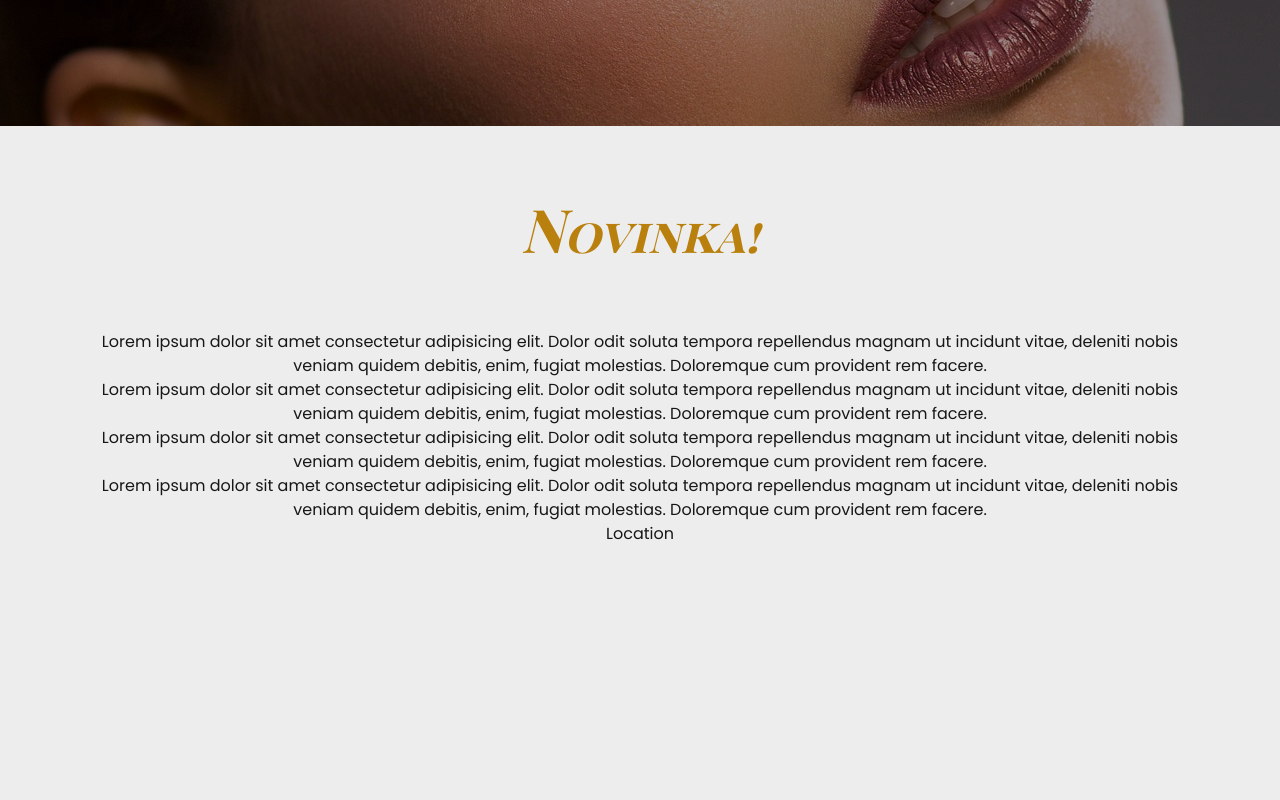
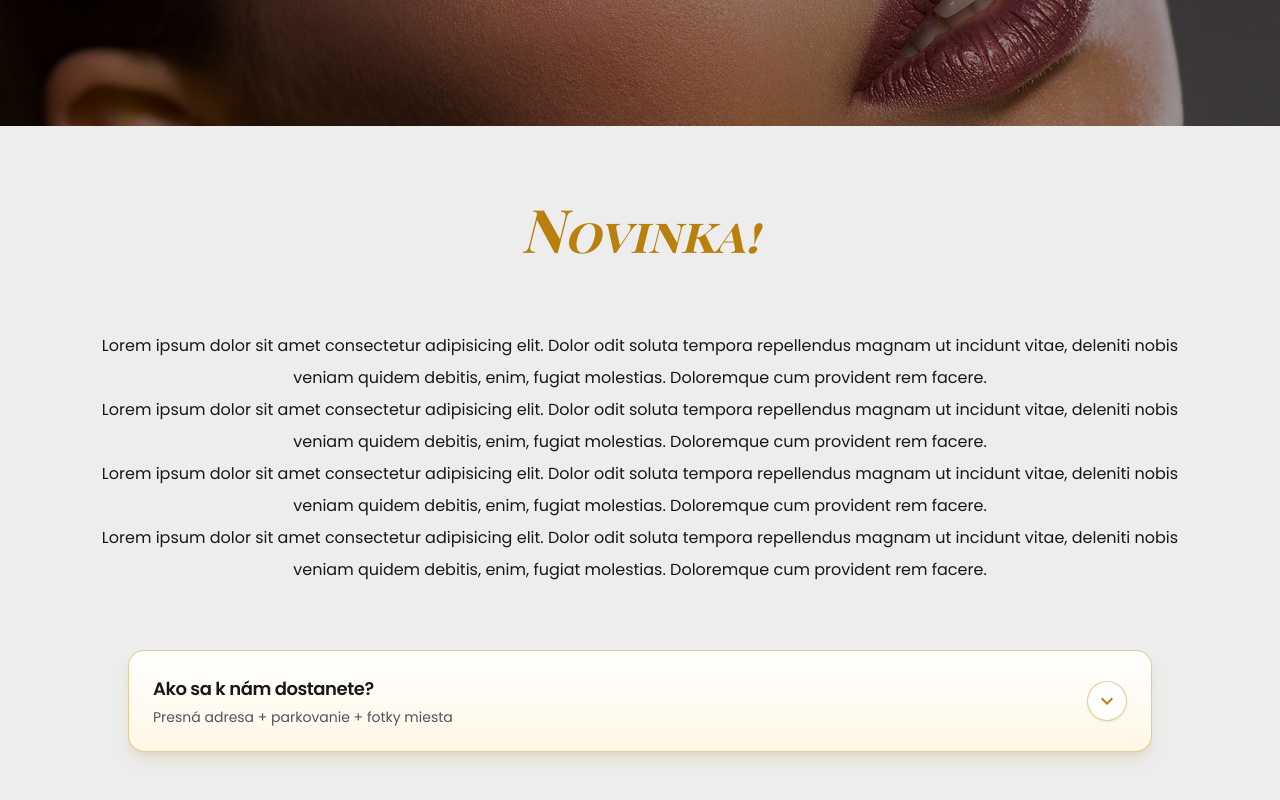
Before and after one commit to jozefkubis/beautyrescue, a Next.js app: page / in a window 1280 px wide. Shown: the part 514-1314 px from the top of the page. Before the commit the page ends 1060 px from the top, so only its background shows below. Built offline with nearby package versions, Linux system fonts and the light colour scheme.

Commit message:
feat: implement location section with interactive details and images

```diff
--- a/app/_components/home/main/location/Location.tsx
+++ b/app/_components/home/main/location/Location.tsx
@@ -1,7 +1,103 @@
+"use client"
+
+import Image from "next/image"
+import { useState } from "react"
+import { MdKeyboardArrowDown } from "react-icons/md"
+
 export default function Location() {
+  const [openBox, setOpenBox] = useState(false)
+
   return (
-    <div className="flex flex-col items-center px-20 2xl:px-44 text-center">
-      Location
-    </div>
+    <section className="flex flex-col items-center px-6 py-16 sm:px-10 2xl:px-44">
+      <div className="w-full max-w-5xl">
+        <div
+          className="
+            rounded-2xl border border-[#b9800d]/40 bg-gradient-to-b from-white to-[#fff7e6]
+            shadow-lg shadow-[#b9800d]/15
+          "
+        >
+          {/* Header */}
+          <button
+            type="button"
+            onClick={() => setOpenBox((v) => !v)}
+            className="group flex w-full items-center justify-between gap-4 p-5 sm:p-6 text-left hover:cursor-pointer"
+            // aria-expanded={openBox}
+          >
+            <div>
+              <h3 className="text-base sm:text-lg font-semibold tracking-tight text-zinc-900">
+                Ako sa k nám dostanete?
+              </h3>
+              <p className="mt-1 text-sm text-zinc-600">
+                Presná adresa + parkovanie + fotky miesta
+              </p>
+            </div>
+
+            <span
+              className="
+                inline-flex h-10 w-10 items-center justify-center rounded-full
+                border border-[#b9800d]/40 bg-white/70
+                shadow-sm shadow-[#b9800d]/10
+                transition-transform duration-300 ease-out
+                group-hover:scale-105
+              "
+            >
+              <MdKeyboardArrowDown
+                className={`text-2xl text-[#b9800d] transition-transform duration-300 ease-out ${
+                  openBox ? "rotate-180" : "rotate-0"
+                }`}
+              />
+            </span>
+          </button>
+
+          {/* Animated content */}
+          <div
+            className={`
+              overflow-hidden px-5 sm:px-6
+              transition-[max-height,opacity] duration-1500 ease-in-out
+              ${openBox ? "max-h-[1000px] opacity-100" : "max-h-0 opacity-0"}
+            `}
+          >
+            <div className="pb-6 pt-1">
+              <p className="text-sm leading-relaxed text-zinc-700">
+                Štúdio Beauty Rescue sa nachádza na žilinskom sídlisku Hájik, v
+                jeho novšej štvrti nad zastávkou M. Bela – na ulici Korzo. Korzo
+                je slepá ulica pri panelovom dome s označením E6. Parkovať
+                môžete kdekoľvek.
+              </p>
+
+              <div className="mt-5 grid gap-4 sm:mt-6 sm:grid-cols-2">
+                <div className="relative overflow-hidden rounded-2xl border border-[#b9800d]/30 bg-white shadow-md shadow-[#b9800d]/10">
+                  <Image
+                    src="/images/studio_location1.jpeg"
+                    alt="Studio location 1"
+                    width={800}
+                    height={600}
+                    className="hover:cursor-pointer h-56 w-full object-cover hover:scale-105 transition-transform duration-300 ease-out sm:h-64"
+                    priority={false}
+                  />
+                </div>
+
+                <div className="relative overflow-hidden rounded-2xl border border-[#b9800d]/30 bg-white shadow-md shadow-[#b9800d]/10">
+                  <Image
+                    src="/images/studio_location2.jpeg"
+                    alt="Studio location 2"
+                    width={800}
+                    height={600}
+                    className="hover:cursor-pointer h-56 w-full object-cover hover:scale-105 transition-transform duration-300 ease-out sm:h-64"
+                    priority={false}
+                  />
+                </div>
+              </div>
+
+              {/* Optional: little footer line */}
+              <div className="mt-5 rounded-xl bg-white/70 px-4 py-3 text-xs text-zinc-600 border border-[#b9800d]/25">
+                Tip: Ak ideš prvýkrát, zadaj do navigácie „Korzo, Hájik, Žilina“
+                a hľadaj panelák <span className="font-semibold">E6</span>.
+              </div>
+            </div>
+          </div>
+        </div>
+      </div>
+    </section>
   )
 }
--- a/app/_components/home/main/news/news_text/News_text.tsx
+++ b/app/_components/home/main/news/news_text/News_text.tsx
@@ -10,25 +10,25 @@ export default function News_text() {
           <span className="text-6xl 2xl:text-7xl">N</span>ovinka!
         </span>
       </h1>
-      <p className="text-grey-700 ">
+      <p className="text-grey-700 line leading-8">
         Lorem ipsum dolor sit amet consectetur adipisicing elit. Dolor odit
         soluta tempora repellendus magnam ut incidunt vitae, deleniti nobis
         veniam quidem debitis, enim, fugiat molestias. Doloremque cum provident
         rem facere.
       </p>
-      <p className="text-grey-700">
+      <p className="text-grey-700 leading-8">
         Lorem ipsum dolor sit amet consectetur adipisicing elit. Dolor odit
         soluta tempora repellendus magnam ut incidunt vitae, deleniti nobis
         veniam quidem debitis, enim, fugiat molestias. Doloremque cum provident
         rem facere.
       </p>
-      <p className="text-grey-700">
+      <p className="text-grey-700 leading-8">
         Lorem ipsum dolor sit amet consectetur adipisicing elit. Dolor odit
         soluta tempora repellendus magnam ut incidunt vitae, deleniti nobis
         veniam quidem debitis, enim, fugiat molestias. Doloremque cum provident
         rem facere.
       </p>
-      <p className="text-grey-700">
+      <p className="text-grey-700 leading-8">
         Lorem ipsum dolor sit amet consectetur adipisicing elit. Dolor odit
         soluta tempora repellendus magnam ut incidunt vitae, deleniti nobis
         veniam quidem debitis, enim, fugiat molestias. Doloremque cum provident
```
Also changed, not shown: public/images/studio_location1.jpeg (added), public/images/studio_location2.jpeg (added).
